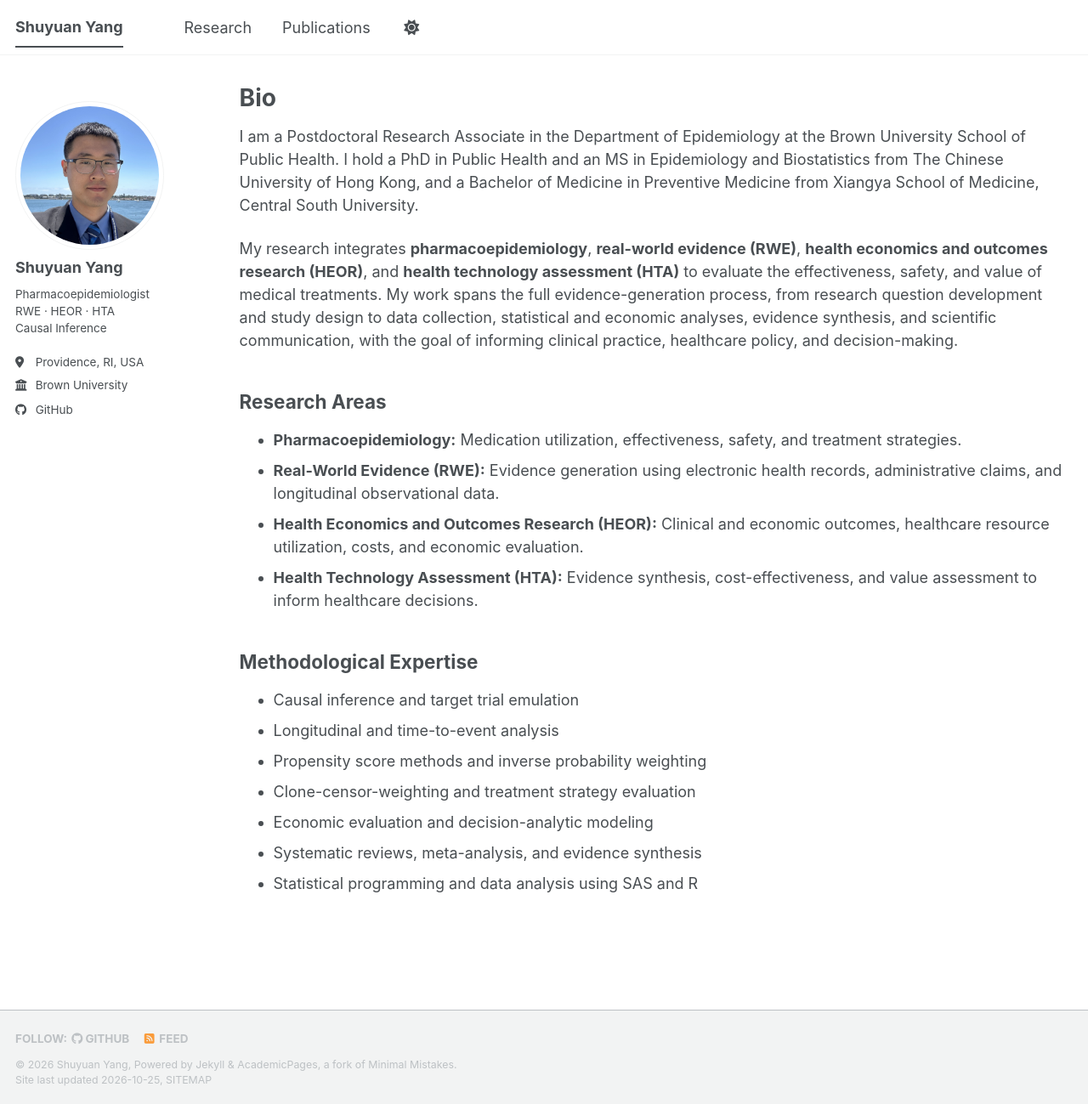
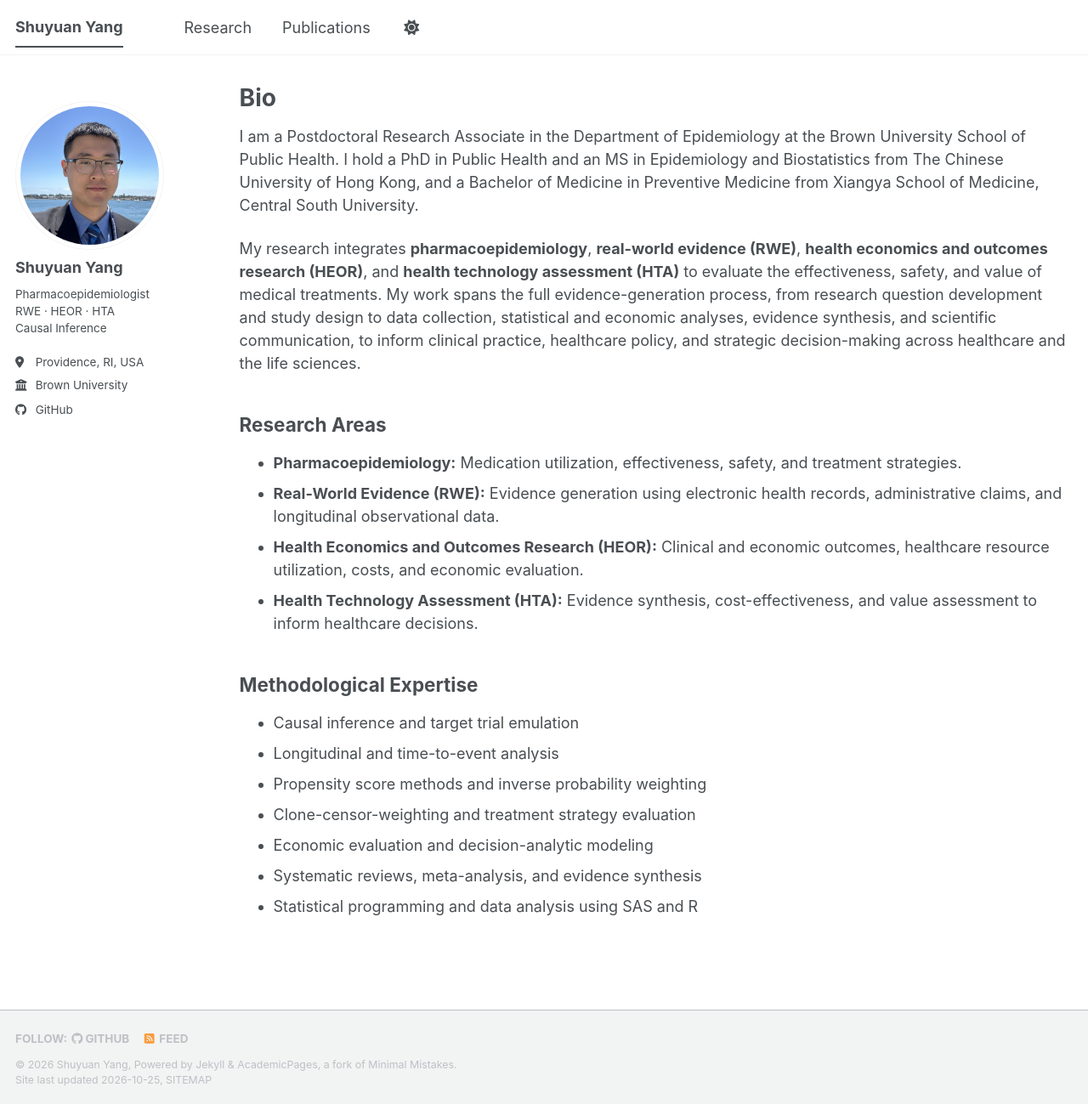
Before and after one commit to yang-shuyuan/yang-shuyuan.github.io, a Jekyll site: the page built from _pages/about.md, in a window 1280 px wide and 1299 px high. Shown: the whole window at 85% size. Built offline with Jekyll 4.4.1, drawn with Linux system fonts in a browser that asks for light colours; a style sheet for code colours, icons or effects is not loaded.

Commit message:
Update about.md

```diff
--- a/_pages/about.md
+++ b/_pages/about.md
@@ -11,7 +11,7 @@ redirect_from:
 
 I am a Postdoctoral Research Associate in the Department of Epidemiology at the Brown University School of Public Health. I hold a PhD in Public Health and an MS in Epidemiology and Biostatistics from The Chinese University of Hong Kong, and a Bachelor of Medicine in Preventive Medicine from Xiangya School of Medicine, Central South University.
 
-My research integrates **pharmacoepidemiology**, **real-world evidence (RWE)**, **health economics and outcomes research (HEOR)**, and **health technology assessment (HTA)** to evaluate the effectiveness, safety, and value of medical treatments. My work spans the full evidence-generation process, from research question development and study design to data collection, statistical and economic analyses, evidence synthesis, and scientific communication, with the goal of informing clinical practice, healthcare policy, and decision-making.
+My research integrates **pharmacoepidemiology**, **real-world evidence (RWE)**, **health economics and outcomes research (HEOR)**, and **health technology assessment (HTA)** to evaluate the effectiveness, safety, and value of medical treatments. My work spans the full evidence-generation process, from research question development and study design to data collection, statistical and economic analyses, evidence synthesis, and scientific communication, to inform clinical practice, healthcare policy, and strategic decision-making across healthcare and the life sciences.
 
 ## Research Areas
 
```
